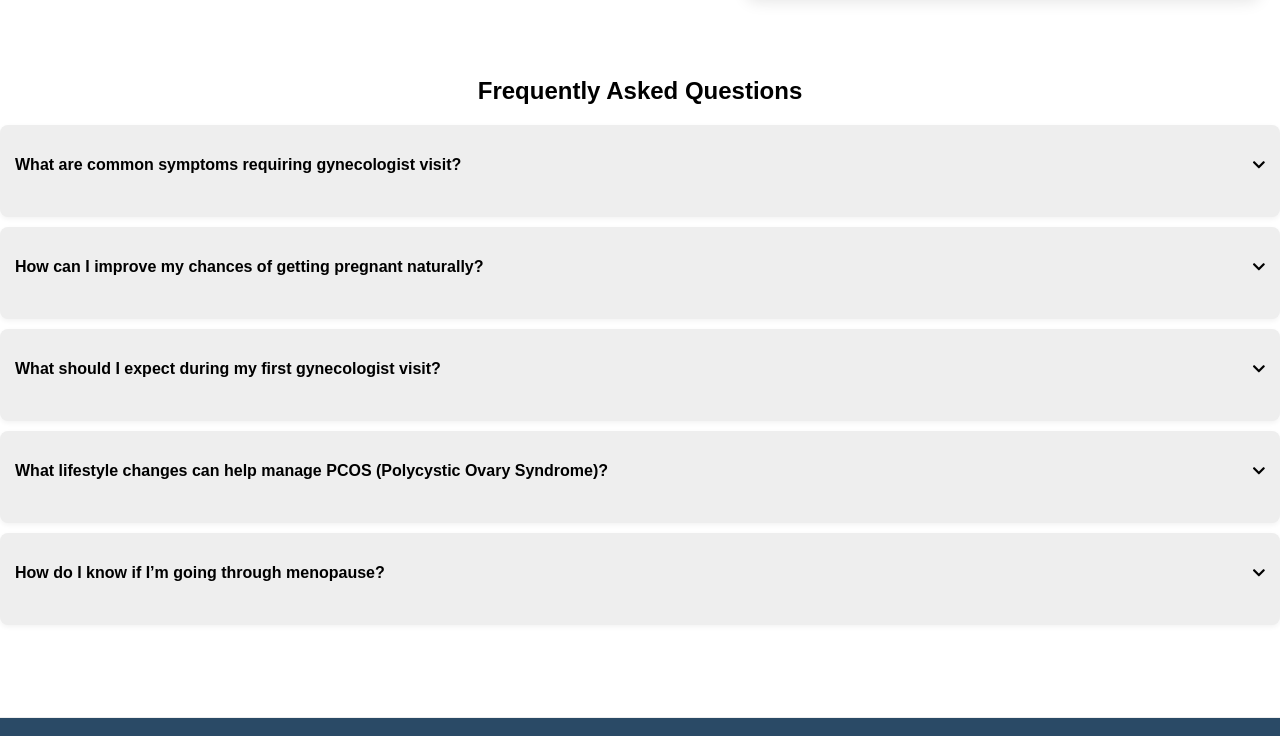
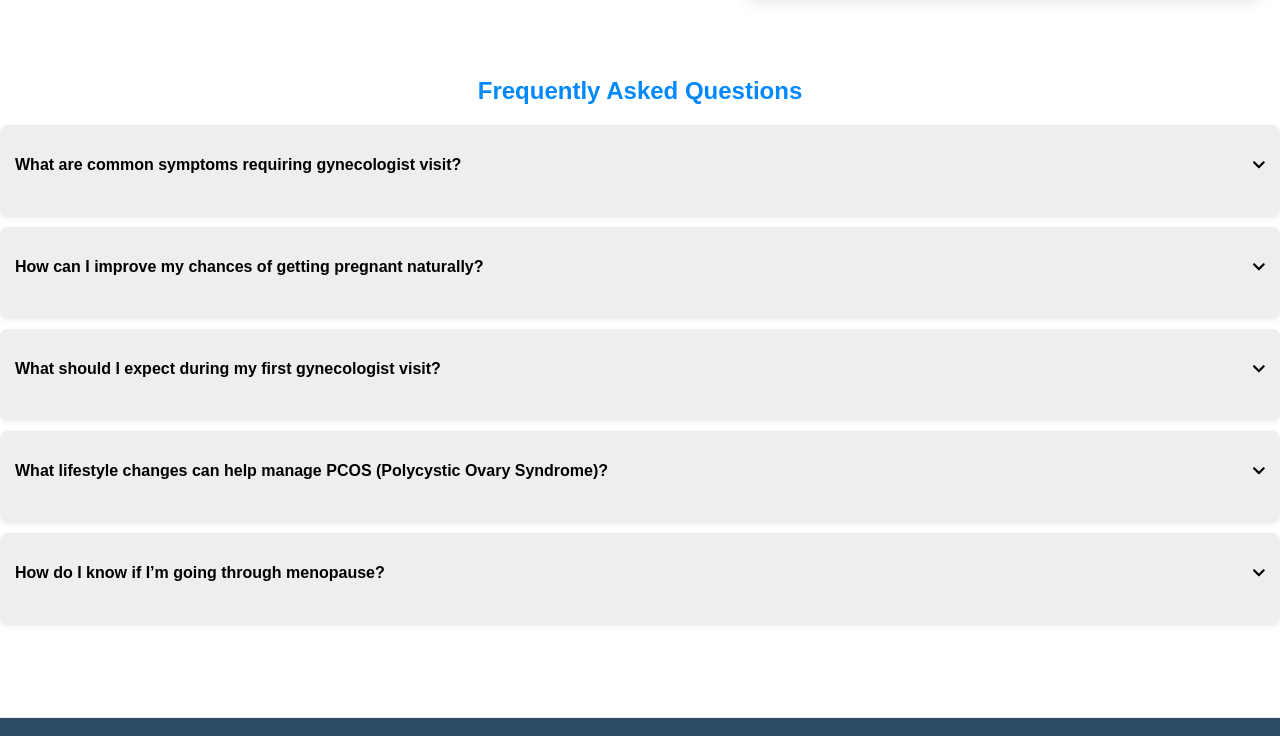
Before and after one commit to suraj1922/codeXCuris, a plain HTML site: page index.html in a window 1280 px wide. Shown: the part 1168-1904 px from the top of the page. Drawn offline with Linux system fonts and the light colour scheme.

Commit message:
"Updated color of .faq-box h2 to var(--primary-color)"

```diff
--- a/styles.css
+++ b/styles.css
@@ -353,7 +353,7 @@ body, ul {
 
     .faq-box h2 {
         font-size: 1.5rem;
-        color: var(--black-color);
+        color: var(--primary-color);
         margin-bottom: 20px;
         text-align: center;
     }
```
